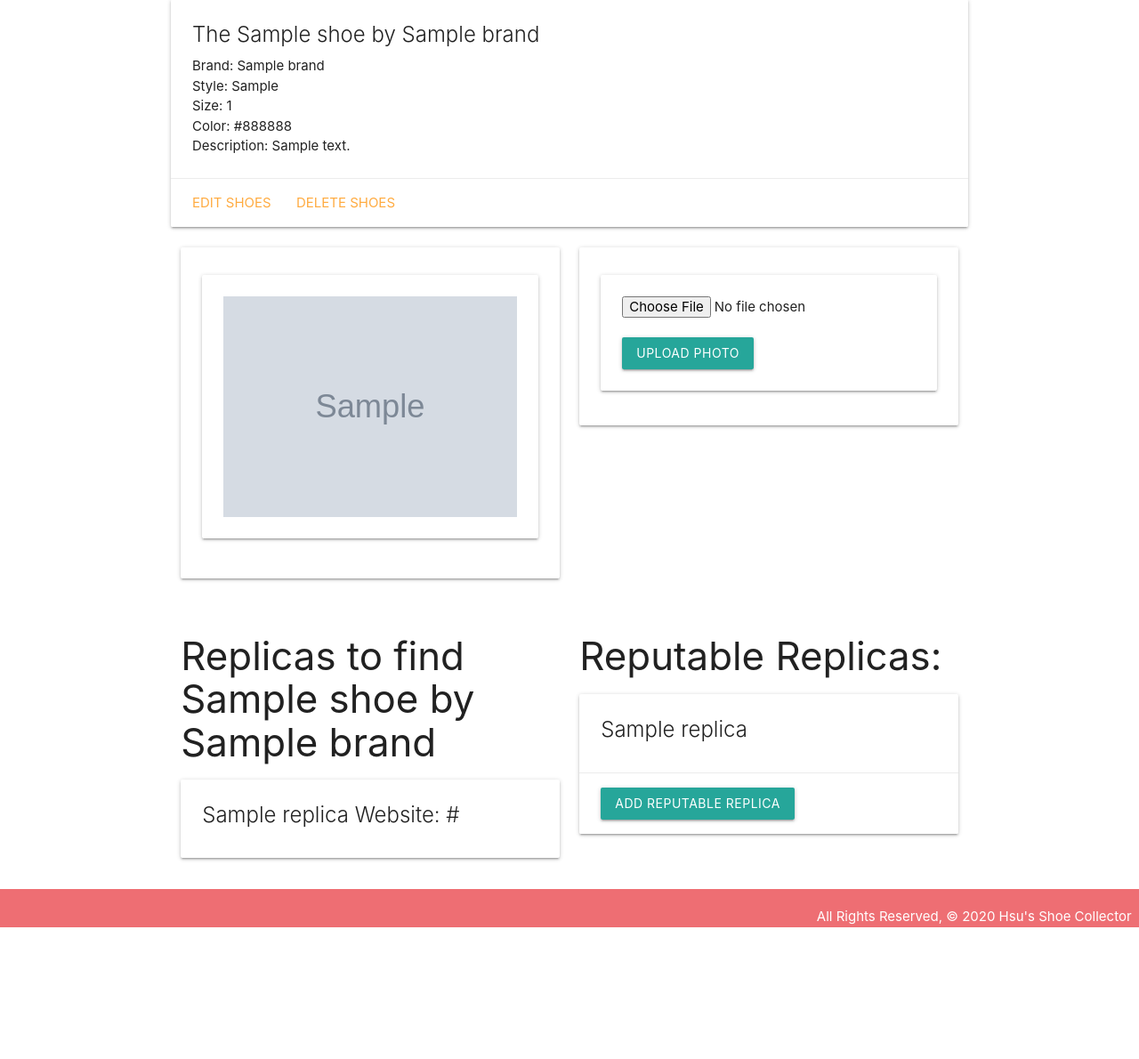
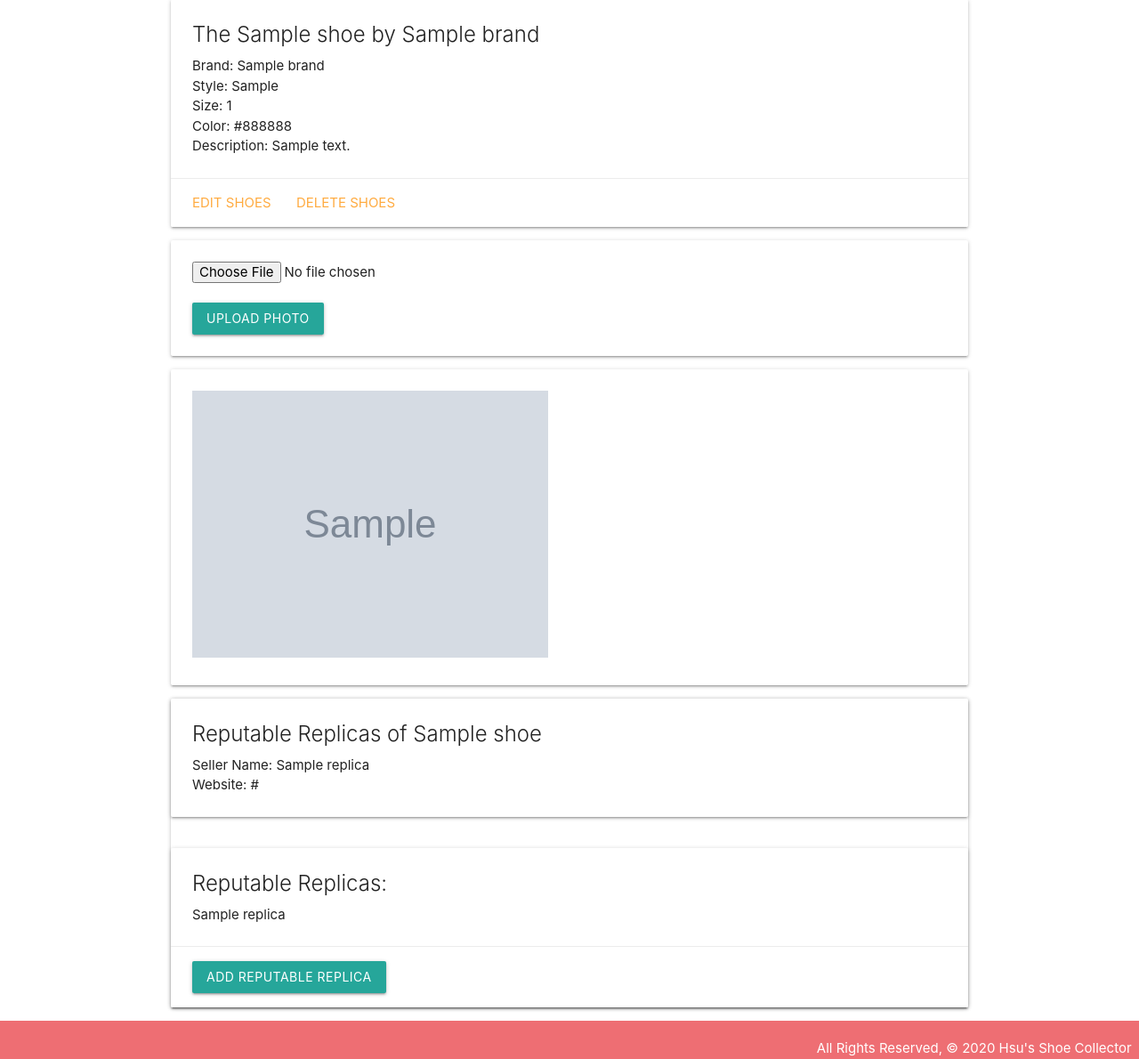
Before and after one commit to eshoe2020/shoecollector, a Django app: template main_app/templates/shoes/detail.html in a window 1280 px wide. Shown: the part 201-1391 px from the top of the page at 89% size. Before the commit the page ends 1243 px from the top, so only its background shows below. Run offline with Django 3.2, Linux system fonts and the light colour scheme; the template is opened without the code that fills it: most values are stand-ins (such as "Sample title", 1, 10 or a date in 2020); grey boxes marked "Sample" are stand-in pictures.

Commit message:
adds styling to shoe details view

```diff
--- a/main_app/templates/shoes/detail.html
+++ b/main_app/templates/shoes/detail.html
@@ -28,23 +28,12 @@
             <a href="{% url 'shoes_delete' shoe.id %}">Delete Shoes</a>
         </div>
 </div>
-<div class="row">
-    <div class="col s6">
+
+
 <div class="card">
+  <class class="row">
     <div class="card-content">
-            {% for photo in shoe.photo_set.all %}
-                <img class="responsive-img card-panel" src="{{photo.url}}">
-              {% empty %}
-                <div class="card-panel teal-text center-align">No Photos Uploaded</div>
-              {% endfor %}
-            </div>
-        </div>
-    </div>
-
-        <div class="col s6">
-            <div class="card">
-                <div class="card-content">
-                    <form action="{% url 'add_photo' shoe.id %}" enctype="multipart/form-data" method="POST" class="card-panel">
+      <form action="{% url 'add_photo' shoe.id %}" enctype="multipart/form-data" method="POST">
           {% csrf_token %}
           <input type="file" name="photo-file">
           <br><br>
@@ -52,39 +41,46 @@
       </form>
   </div>
 </div>
+
+  <div class="card">
+    <class class="row">
+      <div class="card-content">
+        {% for photo in shoe.photo_set.all %}
+          <img class="responsive-img" src="{{photo.url}}">
+          {% empty %}
+          <div class="card-panel black-text center-align">No Photos Uploaded</div>
+          {% endfor %}
+      </div>
   </div>
 </div>
 
 
+
+  <div class="card">
     <div class="row">
-        <div class="col s6">
-            <h3>Replicas to find {{ shoe.name }} by {{shoe.brand}}</h3>
+            <div class="card">
+                <div class="card-content">
+                    <span class="card-title">Reputable Replicas of {{ shoe.name }}</span>
+                      <p>
                         {% if shoe.replicas.count %}
                         {% for replica in shoe.replicas.all %}
-            <div class="card">
-                <div class="card-content">
-                    <span class="card-title">
-
-                        {{replica.name}}
+                        Seller Name: {{replica.name}} <br>
                         Website: {{replica.website}}
-                </span>
+                      </p>
                 </div>
             </div>
               {% endfor %}
               {% else %}
-          <h5>No Reputable Replicas found for this shoe.</h5>
+         <p>No Reputable Replicas found for this shoe.</p>
               {% endif %}
       </div>
-      <!-- Available toys will come after this line -->
       <div class="col s6">
-        <h3>Reputable Replicas:</h3>
+        <div class="card">
+          <div class="card-content">
+              <span class="card-title">Reputable Replicas:</span>
                 {% if available_replicas.count %}
                 {% for replica in available_replicas.all %}
-          <div class="card">
-            <div class="card-content">
-              <span class="card-title">
                 {{replica.name}}
-                </span>
             </div>
             <div class="card-action">
               <form action="{% url 'assoc_replica' shoe.id replica.id %}" method="POST">
@@ -95,14 +91,11 @@
           </div>
           {% endfor %}
         {% else %}
-        <h5>This shoe Already Has All Reputable Replicas Available</h5>
+        <p>This shoe Already Has All Reputable Replicas Available</p>
         {% endif %}
         </div>
     </div>
-
-
-
-
+</div>
 
 </div>
 {% endblock %}
```
Lines whose indentation alone changed are shown as unchanged.
